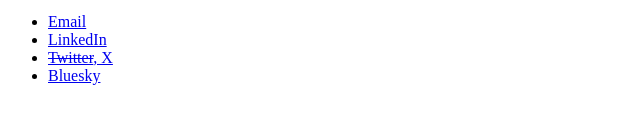
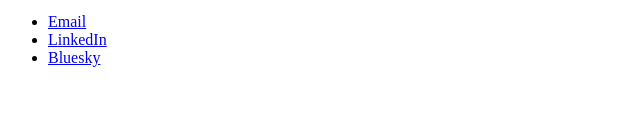
Before and after one commit to andrewwschwartz/andrewwschwartz-personal, a plain HTML site: page index.html in a window 1280 px wide. Shown: the part 465-588 px from the top of the page, 0-640 px from the left. Drawn offline with Linux system fonts and the light colour scheme.

Commit message:
rm twitter

```diff
--- a/index.html
+++ b/index.html
@@ -82,11 +82,6 @@
         <a href="https://www.linkedin.com/in/andrew-w-schwartz/">LinkedIn</a>
       </li>
       <li>
-        <a href="https://twitter.com/and__schwartz">
-          <s>Twitter</s>, X
-        </a>
-      </li>
-      <li>
         <a href="https://bsky.app/profile/andrewwschwartz.com">Bluesky</a>
       </li>
     </ul>
```
